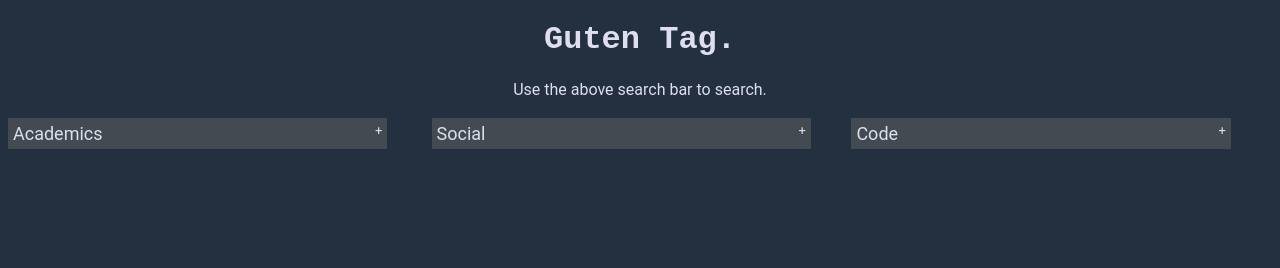
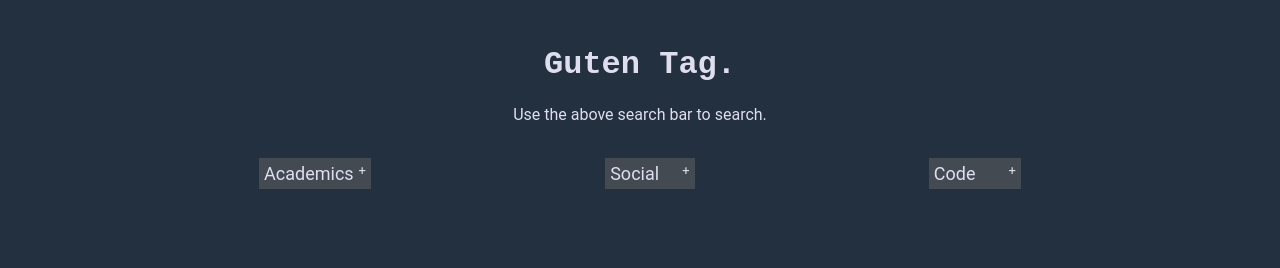
Before and after one commit to xyzyzl/firefox-startpage, a plain HTML site: page index.html in a window 1280 px wide. Drawn offline with Linux system fonts and the light colour scheme.

Commit message:
did this fix it

```diff
--- a/index.html
+++ b/index.html
@@ -7,13 +7,13 @@
     <link href="style.css" rel="stylesheet" type="text/css" />
   </head>
   <body>
-	<center>
+	<header>
 		<h1>Guten Tag.</h1>
 		Use the above search bar to search.
-		<br> <br>
-	</center>
+  </header>
 
-	<div class="creodimension">
+	<main class="creodimension">
+    <section>
 			<button type="button" 	class="collapsible">Academics</button>
 				<div class="content">
 					<a 	href="https://lgsuhsd.instructure.com">Canvas</a>
@@ -24,6 +24,9 @@
 					<br>
 					<a href="https://codeforces.com">Codeforces</a>
 				</div>
+    </section>
+
+    <section>
 			<button type="button" class="collapsible">Social</button>
 				<div class="content">
 					<a href="https://discord.com">Discord</a>
@@ -34,6 +37,9 @@
 					<br>
 					<a href="https://twitter.com">Twitter</a>
 				</div>
+    </section>
+
+    <section>
 			<button type="button" class="collapsible">Code</button>
 				<div class="content">
 					<a href="https://github.com">GitHub</a>
@@ -43,7 +49,8 @@
 					<a href="https://docs.voidlinux.org/">Void 	Docs</a>
 					<br>
 					<a href="moz-extension://30be898f-13d0-4e25-991c-ab566059ca96/manage.html">Stylus</a>
-	</div>
+	      </div>
+    </section>
 	<script src="script.js"></script>
   </body>
 </html>
--- a/style.css
+++ b/style.css
@@ -2,6 +2,11 @@ body {
 	font-family: 'SF UI Display', 'Ubuntu', 'Roboto', 'Arial', sans-serif;
 	background-color: #23303f;
 	color: #dedeef;
+	text-align: center;
+}
+
+header, main {
+  padding: 2ex;
 }
 
 h1 {
@@ -23,6 +28,7 @@ a:visited {
 
 .creodimension{
 	display: flex;
+	justify-content: space-evenly;
 }
 
  /* Style the button that is used to open and close the collapsible content */
@@ -47,7 +53,6 @@ a:visited {
 /* Style the collapsible content. Note: hidden by default */
 .content {
   padding: 0 10px;
-  // display: none;
   overflow: hidden;
   max-height: 0;
   background-color: #333a42;
```
